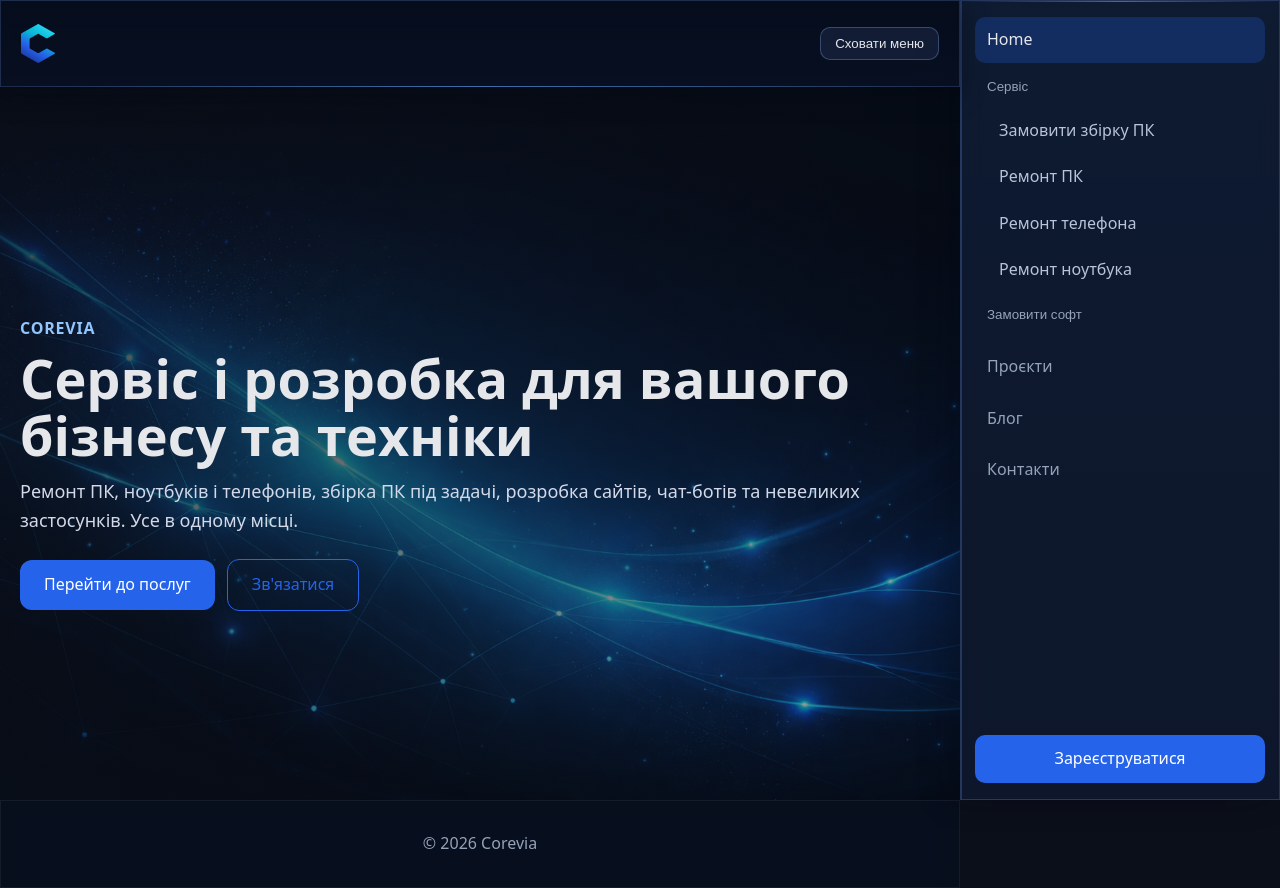
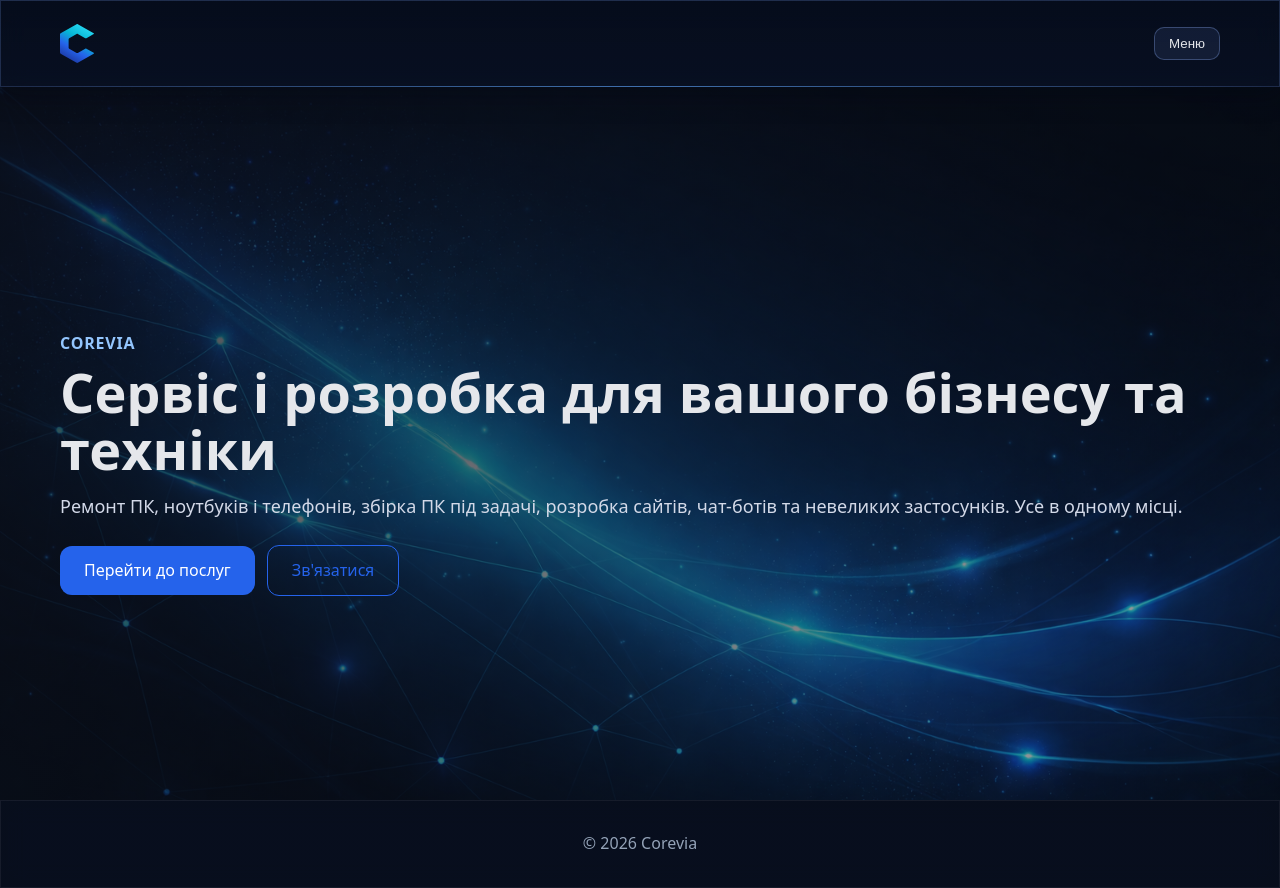
Before and after one commit to nemshylovandrii1290-pixel/corevia, a React (Vite) app: page / in a window 1280 px wide. Built offline with nearby package versions, Linux system fonts and the light colour scheme.

Commit message:
Default sidebar to closed on initial load

```diff
--- a/src/app/Layouts/MainLayout.jsx
+++ b/src/app/Layouts/MainLayout.jsx
@@ -8,7 +8,7 @@ import './MainLayout.scss'
 const COMPACT_QUERY = '(max-width: 1024px)'
 
 function MainLayout() {
-  const [sidebarOpen, setSidebarOpen] = useState(true)
+  const [sidebarOpen, setSidebarOpen] = useState(false)
   const [isCompact, setIsCompact] = useState(() => window.matchMedia(COMPACT_QUERY).matches)
 
   useEffect(() => {
```
